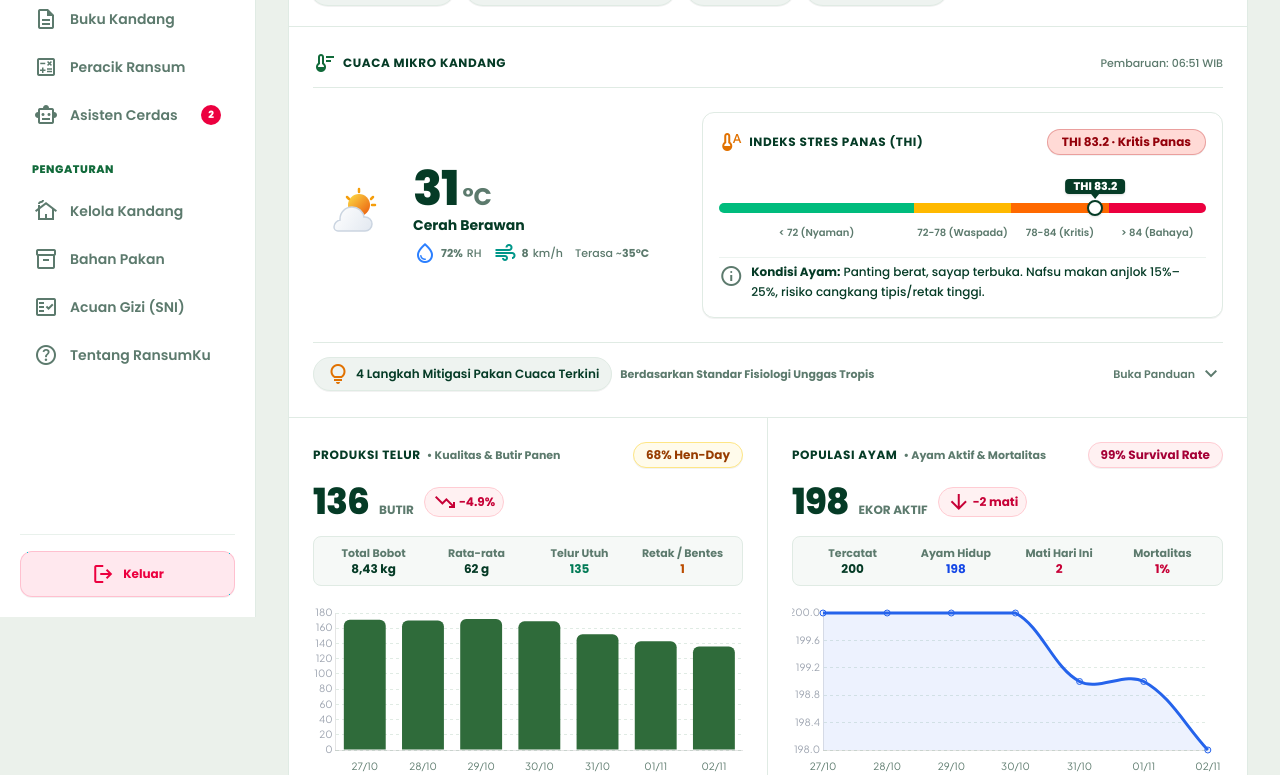
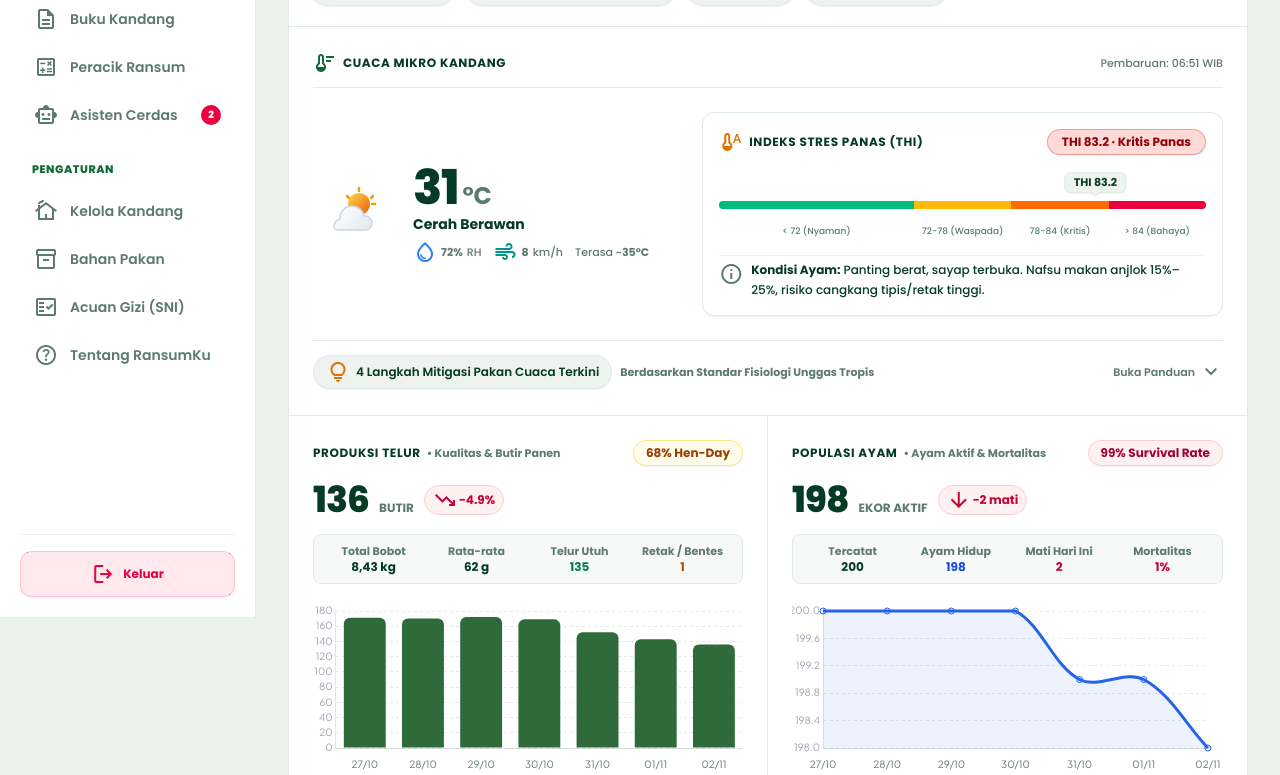
Before and after one commit to ahwine/ransumku, a Laravel app: page / in a window 1280 px wide. Shown: the part 183-958 px from the top of the page. Run offline with Laravel 12, Linux system fonts and the light colour scheme; a user stored in the database is signed in; data comes from the database, SQL or seed files in the repository; data that the repository does not hold is empty; style sheets or scripts are compiled from the project's sources.

Commit message:
refactor(ui): sesuaikan penunjuk THI lebih berjarak, ukuran pas, dan selaras dengan tema UI

```diff
--- a/resources/views/partials/weather-widget.blade.php
+++ b/resources/views/partials/weather-widget.blade.php
@@ -123,31 +123,27 @@
             </div>
 
             {{-- Visual Bar Gauge THI Unggas (Rentang 60 - 90+) --}}
-            <div class="space-y-1 pt-2">
+            <div class="space-y-1.5 pt-1">
                 {{-- Pin Marker Posisi THI Saat Ini (Di Atas Bar, Menunjuk ke Titik Nilai) --}}
-                <div class="relative w-full h-6">
+                <div class="relative w-full h-6 mb-1.5">
                     <div class="absolute bottom-0 -translate-x-1/2 flex flex-col items-center transition-all duration-500" style="left: {{ $thiPercent }}%;">
-                        <span class="text-[11px] font-extrabold text-white whitespace-nowrap leading-none bg-ink px-2 py-0.5 rounded shadow-sm flex items-center gap-1">
-                            <span>THI {{ $weather['thi'] }}</span>
+                        <span class="text-[11px] font-bold text-ink whitespace-nowrap leading-none bg-surface border border-line px-2 py-1 rounded-md shadow-2xs">
+                            THI {{ $weather['thi'] }}
                         </span>
-                        {{-- Segitiga Panah Menunjuk Langsung ke Bar --}}
-                        <div class="w-0 h-0 border-x-4 border-x-transparent border-t-[5px] border-t-ink"></div>
+                        <span class="w-1.5 h-1.5 rotate-45 bg-surface border-r border-b border-line -mt-1 shadow-2xs"></span>
                     </div>
                 </div>
 
                 {{-- Bar Warna THI: 40% Nyaman, 20% Waspada, 20% Kritis, 20% Bahaya --}}
-                <div class="relative w-full h-2.5 rounded-full bg-slate-100 overflow-visible shadow-inner flex">
-                    <div class="h-full bg-emerald-500 rounded-l-full" style="width: 40%;" title="Zona Nyaman: THI < 72"></div>
+                <div class="relative w-full h-2 rounded-full bg-slate-100 overflow-hidden shadow-inner flex">
+                    <div class="h-full bg-emerald-500" style="width: 40%;" title="Zona Nyaman: THI < 72"></div>
                     <div class="h-full bg-amber-400" style="width: 20%;" title="Waspada Panas: THI 72 - 78"></div>
                     <div class="h-full bg-orange-500" style="width: 20%;" title="Kritis Heat Stress: THI 78 - 84"></div>
-                    <div class="h-full bg-rose-600 rounded-r-full" style="width: 20%;" title="Bahaya Ekstrem: THI ≥ 84"></div>
-
-                    {{-- Titik Indikator Presisi Tepat di Atas Bar --}}
-                    <div class="absolute top-1/2 -translate-y-1/2 -translate-x-1/2 w-4 h-4 rounded-full bg-white border-2 border-ink shadow-sm pointer-events-none transition-all duration-500" style="left: {{ $thiPercent }}%;"></div>
+                    <div class="h-full bg-rose-600" style="width: 20%;" title="Bahaya Ekstrem: THI ≥ 84"></div>
                 </div>
 
                 {{-- Label Skala THI: Masing-masing Tepat Sejajar di Bawah Segmen Warnanya --}}
-                <div class="flex w-full text-[9px] sm:text-[10px] text-muted font-semibold pt-1 select-none">
+                <div class="flex w-full text-[8px] sm:text-[9px] text-muted font-medium pt-1 select-none">
                     <div style="width: 40%;" class="text-center truncate">
                         <span>&lt; 72 (Nyaman)</span>
                     </div>
```
